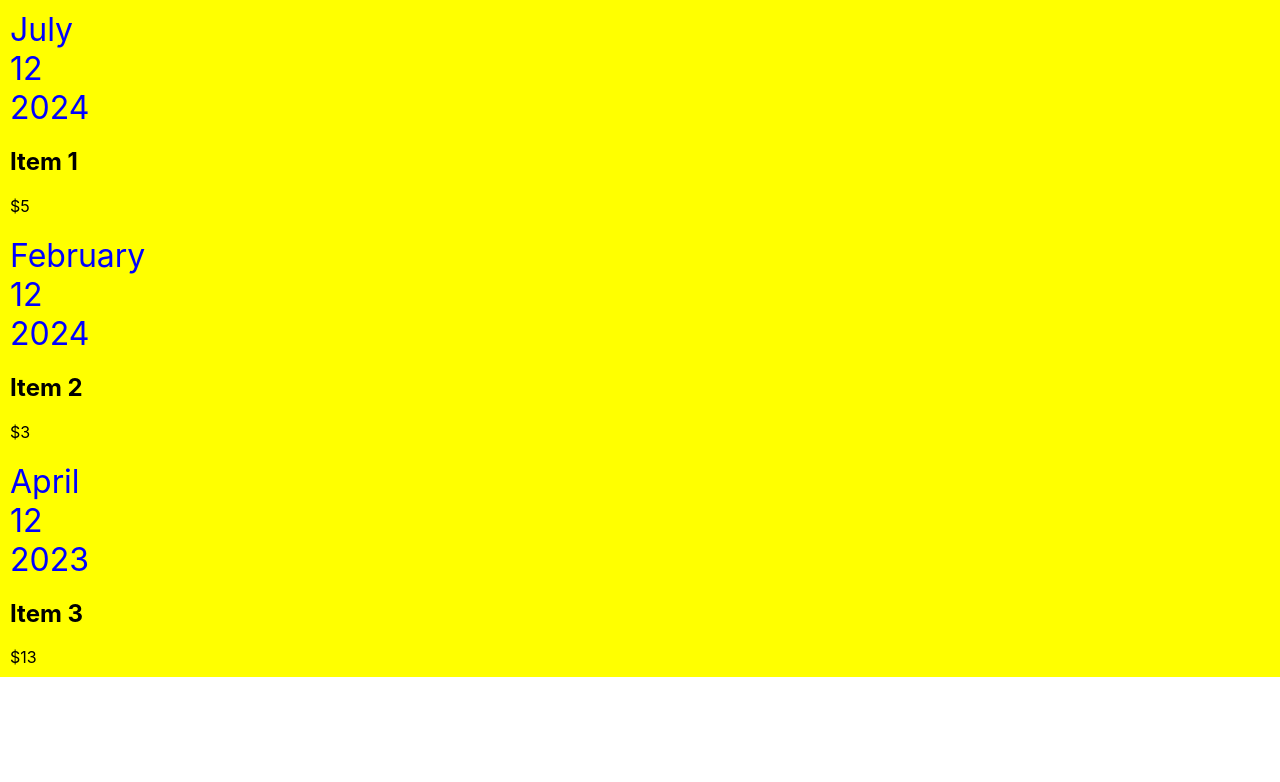
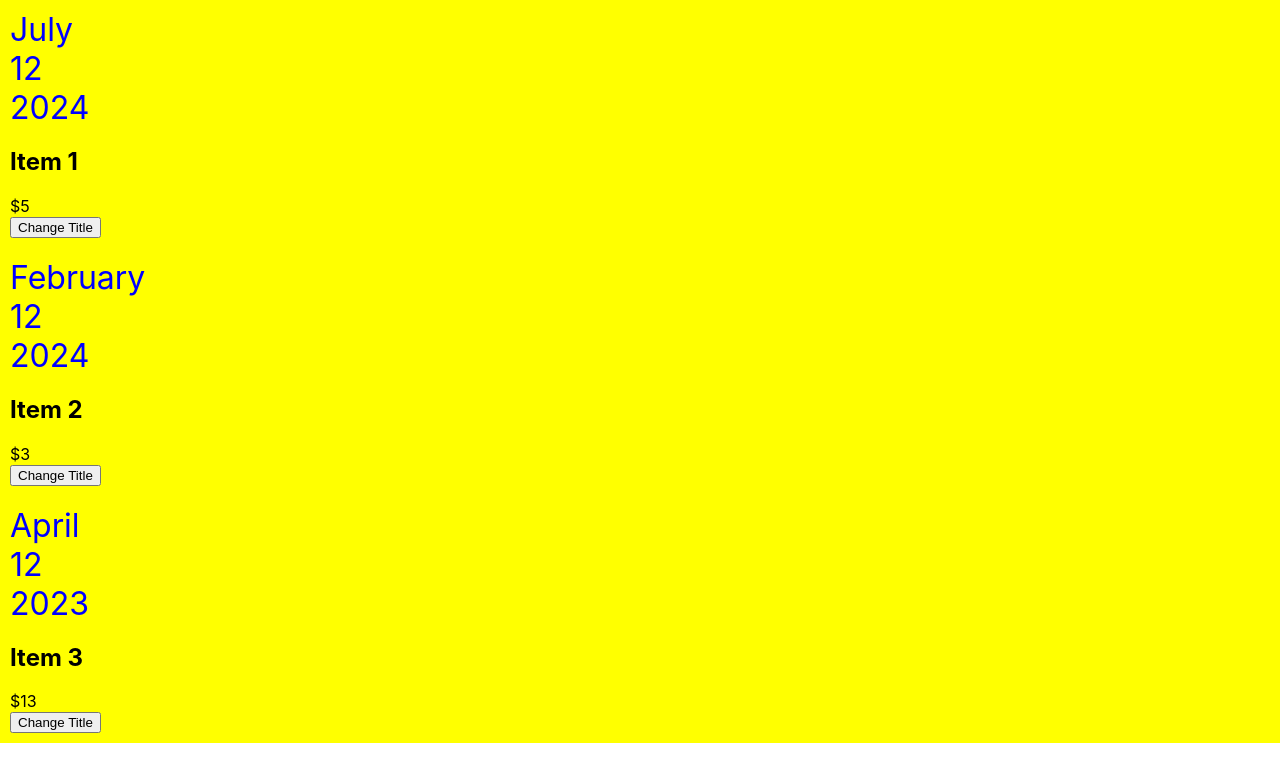
Before and after one commit to Trung-Hieu-Dev/learning-react, a React (Create React App) app: page / in a window 1280 px wide. Shown: the top 782 px of the page. Built offline with nearby package versions, Linux system fonts and the light colour scheme.

Commit message:
event handler

```diff
--- a/src/App.js
+++ b/src/App.js
@@ -1,5 +1,5 @@
 import './App.css';
-import Expense from './Expense';
+import Expense from './components/Expense';
 
 function App() {
   //data
--- a/src/ExpenseItem.js
+++ b/src/components/ExpenseItem.js
@@ -2,6 +2,9 @@ import Card from './Car';
 import ExpenseDate from './ExpenseDate'
 
 function ExpenseItem(props) {
+    const clickHandler = () => {
+        console.log('click');
+    }
 
     return (
         <Card className="card">
@@ -9,6 +12,7 @@ function ExpenseItem(props) {
             <div>
                 <h2 className="title">{props.title}</h2>
                 <div>${props.amount}</div>
+                <button onClick={clickHandler}>Change Title</button>
             </div>
         </Card>
     );
```
Also changed, not shown: src/components/Car.js (renamed from src/Car.js), src/components/Expense.js (renamed from src/Expense.js), src/components/ExpenseDate.js (renamed from src/ExpenseDate.js).
